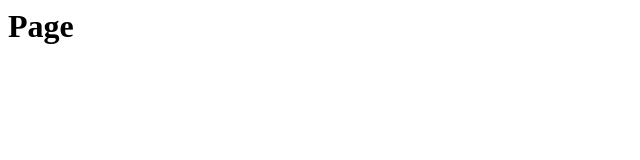
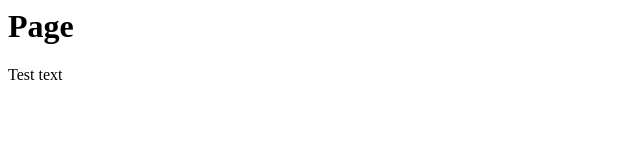
Before and after one commit to nasudaai/november, a plain HTML site: page nineteen/page/index.html in a window 1280 px wide. Shown: the full height of the page, 0-640 px from the left. Drawn offline with Linux system fonts and the light colour scheme.

Commit message:
adjust web page initialize

```diff
--- a/nineteen/page/index.html
+++ b/nineteen/page/index.html
@@ -1,2 +1,3 @@
 <h1>Page</h1>
+<div id="root"></div>
 <script src="./main.js"></script>
--- a/nineteen/page/main.js
+++ b/nineteen/page/main.js
@@ -1 +1,9 @@
 console.log('main')
+
+const root = document.getElementById('root')
+console.log(root)
+
+const test = document.createElement('p')
+test.innerText = 'Test text'
+
+root.appendChild(test)
```
